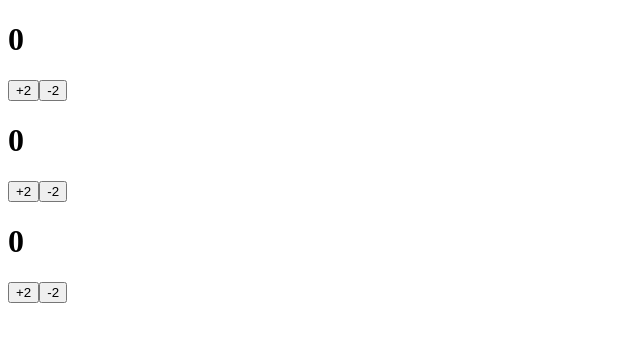
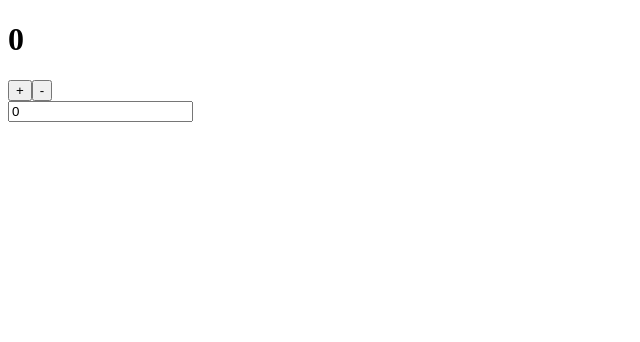
Before and after one commit to mmoga/redux-counter-exploration, a React (Create React App) app: page / in a window 1280 px wide. Shown: the top 342 px of the page, without its empty margins (0-640 px from the left). Built offline with nearby package versions, Linux system fonts and the light colour scheme.

Commit message:
added state value for input and function to increment/decrement by the value to app

```diff
--- a/src/App.js
+++ b/src/App.js
@@ -8,12 +8,23 @@ import {
   decrementByAction } from './counter/actions';
 
 class App extends Component {
+  constructor() {
+    super();
+    this.state = {
+      value: 0
+    }
+    this.handleValueChange = this.handleValueChange.bind(this);
+  }
+  handleValueChange(e) {
+    this.setState({
+      value: +e.target.value
+    })
+  }
   render() {
     return (
       <div>
-        <Counter {...this.props}/>
-        <Counter {...this.props}/>
-        <Counter {...this.props}/>
+        <Counter {...this.props} {...this.state}/>
+        <input type="number" value={this.state.value} onChange={this.handleValueChange}/>
       </div>
     );
   }
--- a/src/Counter.js
+++ b/src/Counter.js
@@ -4,8 +4,8 @@ const Counter = props => {
     return (
       <div>
         <h1>{props.count}</h1>
-          <button onClick={() => props.incrementBy(2)}>+2</button>
-          <button onClick={() => props.decrementBy(2)}>-2</button>
+          <button onClick={() => props.incrementBy(props.value)}>+</button>
+          <button onClick={() => props.decrementBy(props.value)}>-</button>
       </div>
     );
   }
```
